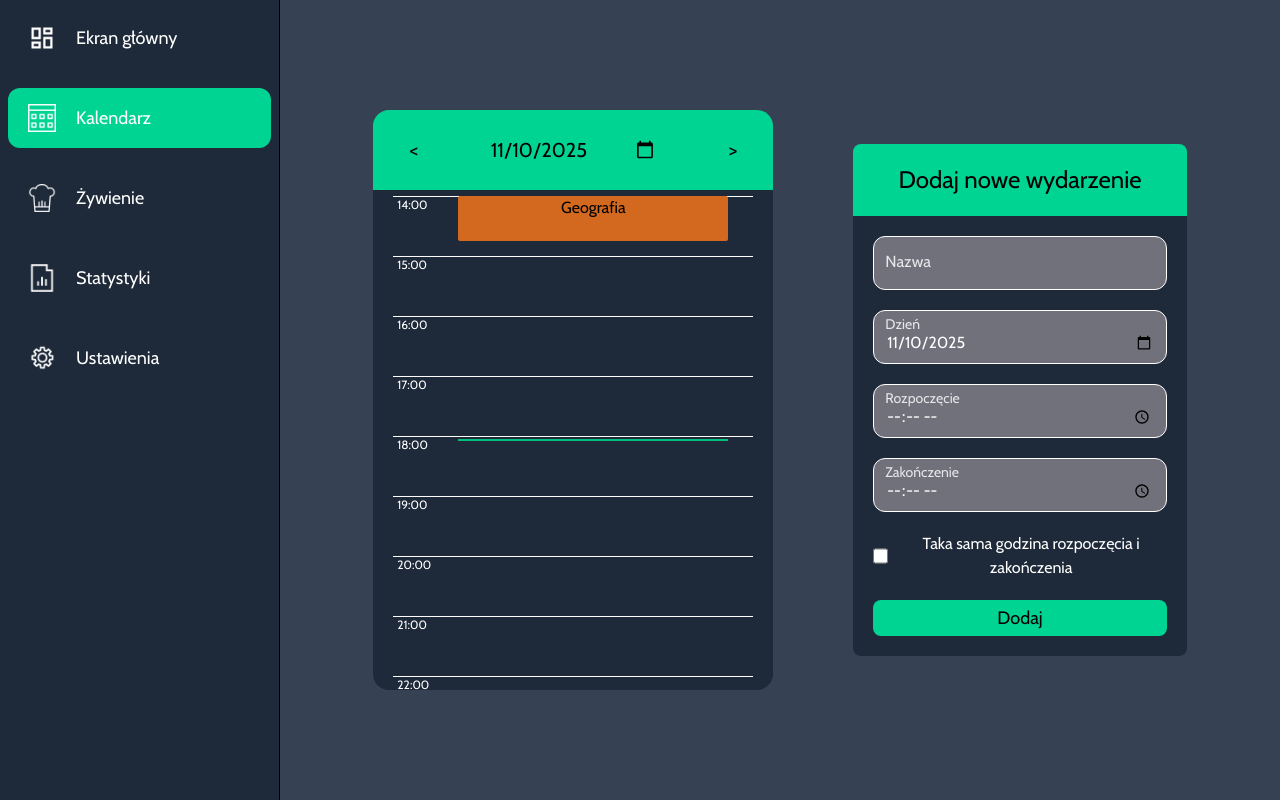
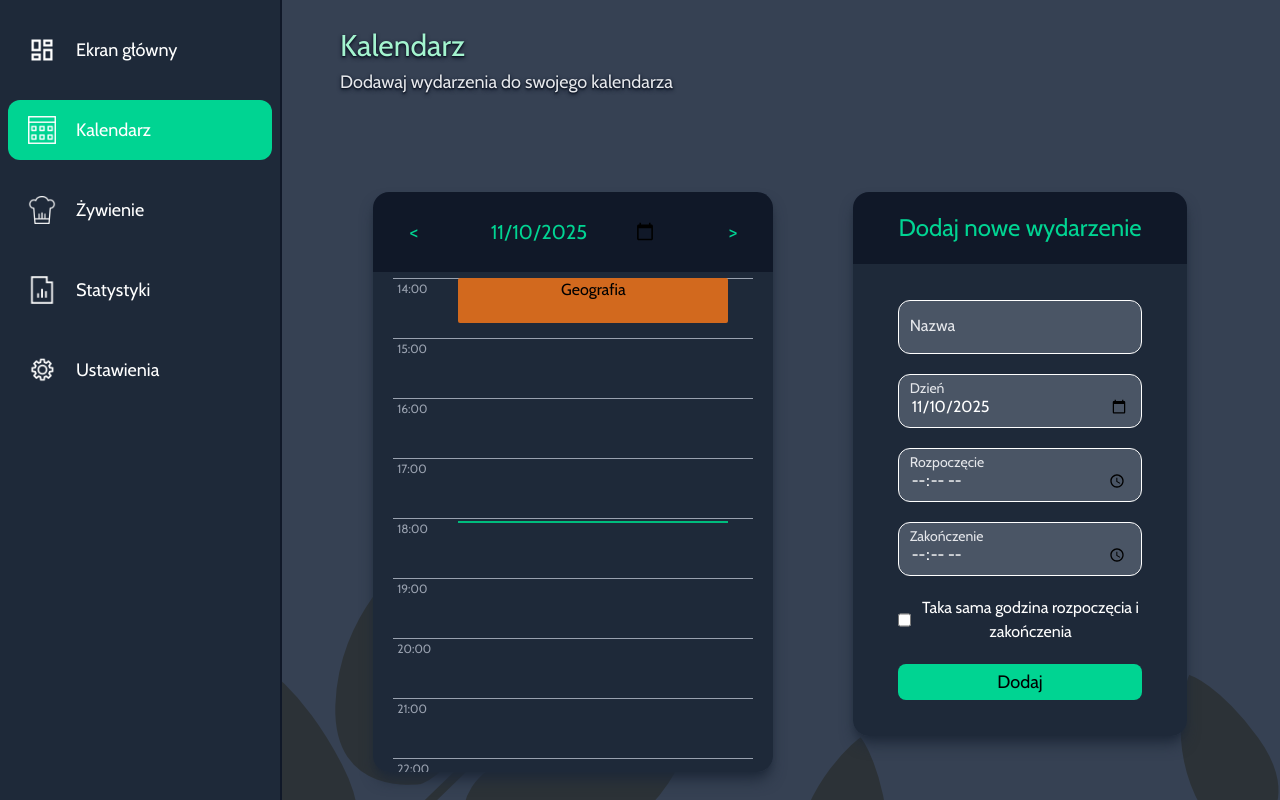
Before and after one commit to Milosz-Marchewka/WellPlan, a React (Vite) app in the folder client/: page /calendar in a window 1280 px wide. Built offline with nearby package versions, Linux system fonts and the light colour scheme.

Commit message:
Styles updated. Added temp background, shadows...

```diff
--- a/client/src/App.css
+++ b/client/src/App.css
@@ -7,5 +7,5 @@
 }
 
 body{
-    background-color: #364153;
+    background-image: url("assets/background/background.png");
 }
--- a/client/src/DesktopView.jsx
+++ b/client/src/DesktopView.jsx
@@ -17,7 +17,7 @@ function DesktopView(){
     }, [location]);
 
     return(
-        <div className="flex w-screen bg-gray-700 h-fit">
+        <div className="flex w-screen h-fit">
             <Sidebar selectedOption={selectedOption} setSelectedOption={setSelectedOption}/>
             <div className="ml-10 lg:ml-70 w-full">
                 <Routes>
--- a/client/src/components/calendar/AddCalendarEvent.jsx
+++ b/client/src/components/calendar/AddCalendarEvent.jsx
@@ -30,9 +30,10 @@ function AddCalendarEvent(){
     }
 
     return(
-        <div className="text-center h-fit w-1/3">
-            <h3 className="w-full bg-emerald-400 text-2xl rounded-t-lg p-5">Dodaj nowe wydarzenie</h3>
-            <div className="w-full flex flex-col gap-5 bg-gray-800 rounded-b-lg p-5 ">
+        <div className="text-center h-fit w-1/3 shadow-lg shadow-gray-800 rounded-2xl overflow-hidden">
+            <h3 className="w-full bg-gray-900 text-emerald-400 text-2xl p-5">Dodaj nowe wydarzenie</h3>
+            <div className="bg-gray-800 p-5">
+                <div className="mx-auto w-5/6 flex flex-col gap-5 bg-gray-800 py-4">
                         <StyledInput label="Nazwa" name="title" value={eventData.title} onChange={(e) => handleChange(e)}/>
                         <StyledInput label="Dzień" name="date" type="date" value={eventData.date} onChange={(e) => handleChange(e)}/>
                         <StyledInput label="Rozpoczęcie" name="start" type="time" value={eventData.start} onChange={(e) => handleChange(e)}/>
@@ -41,6 +42,7 @@ function AddCalendarEvent(){
                         <StyledButton text="Dodaj"/>
                 </div>
             </div>
+        </div>
     );
 }
 
--- a/client/src/components/calendar/Calendar.jsx
+++ b/client/src/components/calendar/Calendar.jsx
@@ -3,10 +3,17 @@ import AddCalendarEvent from "./AddCalendarEvent";
 
 const Calendar = ()=>{
     return(
+        <div>
+            <div className="w-fit h-fit px-15 pt-2 flex gap-1 flex-col align-middle text-shadow-md text-shadow-gray-900">
+                <h1 className='mt-5 text-emerald-200 text-3xl'>Kalendarz</h1>
+                <p className="mb-4 text-gray-200 text-lg">Dodawaj wydarzenia do swojego kalendarza</p>
+            </div>
 
-        <div className="flex justify-center w-full min-h-screen items-center  gap-20">
-            <SingleDayCalendar />
-            <AddCalendarEvent />
+            <div className="flex justify-center items-start pt-20 gap-20">
+                <SingleDayCalendar />
+                <AddCalendarEvent />
+            </div>
+
         </div>
     );
 }
--- a/client/src/components/calendar/SingleDayCalendar.jsx
+++ b/client/src/components/calendar/SingleDayCalendar.jsx
@@ -52,8 +52,8 @@ function SingleDayCalendar() {
     }
 
   return (
-    <div className="min-w-fit w-2/5">
-        <div className="bg-emerald-400 flex justify-around h-20 rounded-t-2xl text-xl">
+    <div className="min-w-fit w-2/5 shadow-lg shadow-gray-800 rounded-2xl overflow-hidden">
+        <div className="bg-gray-900 text-emerald-400 flex justify-around h-20 text-xl">
             <button onClick={() => previousDay()}>&lt;</button>
             <input
                 type="date"
@@ -63,10 +63,10 @@ function SingleDayCalendar() {
             />
             <button onClick={() => nextDay()}>&gt;</button>
         </div>
-        <div className="h-[500px] overflow-auto z-100 p-5 bg-gray-800 rounded-2xl rounded-t-none w-full">
+        <div className="h-[500px] overflow-auto z-100 p-5 pb-2 bg-gray-800 w-full">
             <div className="relative w-full h-[1440px] bg-gray-800 grid grid-rows-[repeat(24,60px)]">
                 {[...Array(24)].map((_, i) => (
-                    <div key={i} className="border-t border-white text-xs text-white pl-1">
+                    <div key={i} className="border-t border-gray-400 text-xs text-gray-400 pl-1 pt-0.5">
                         {i}:00
                     </div>
                 ))}
--- a/client/src/components/inputs/StyledInput.jsx
+++ b/client/src/components/inputs/StyledInput.jsx
@@ -5,7 +5,7 @@ const StyledInput = ({id, type="text", label, name, value, width = "w-full", mt
     }
     return(
         <div className={`relative ${width} ${mt} ${additionalClasses}`}>
-            <input type={type} id={id} class={`bg-zinc-500 peer text-white outline-none border border-white rounded-xl px-3 pt-5 pb-2 w-full focus:outline-none focus:border focus:border-emerald-400 ${type=="number" && `[&::-webkit-inner-spin-button]:appearance-none
+            <input type={type} id={id} class={`bg-gray-600 peer text-white outline-none border border-white rounded-xl px-3 pt-5 pb-2 w-full focus:outline-none focus:border focus:border-emerald-400 ${type=="number" && `[&::-webkit-inner-spin-button]:appearance-none
            [&::-webkit-outer-spin-button]:appearance-none [appearance:textfield]`}`} name={name} value={value} placeholder=" " disabled={disabled}  onChange={onChange}/>
             <label for={id} class={`absolute left-3 top-1 text-gray-200 text-sm transition-all peer-placeholder-shown:top-3.5 peer-placeholder-shown:text-gray-200 peer-placeholder-shown:text-base peer-focus:top-1 peer-focus:text-sm peer-focus:text-emerald-400 pointer-events-none`}>{label}</label>
         </div>
--- a/client/src/components/sidebar/Sidebar.jsx
+++ b/client/src/components/sidebar/Sidebar.jsx
@@ -13,7 +13,7 @@ function Sidebar({selectedOption}){
 
     return(
         <>
-            <nav className="fixed left-0 top-0 w-fit lg:w-70 lg:max-w-1/4 flex flex-col gap-5 min-h-screen p-2 bg-gray-800 border-r border-r-black">
+            <nav className="fixed left-0 top-0 w-fit lg:w-70 lg:max-w-1/4 flex flex-col gap-5 min-h-screen p-2 pt-5 bg-gray-800 ring-2 ring-gray-900">
                 {menuItems.map((item, index) => (
                     <MenuOption key={index} title={item.title} url={item.url} iconUrl={item.iconUrl} isActive={selectedOption === item.url}/>
                 ))}
```
Also changed, not shown: client/src/assets/background/background.png (added). Lines whose indentation alone changed are shown as unchanged.
